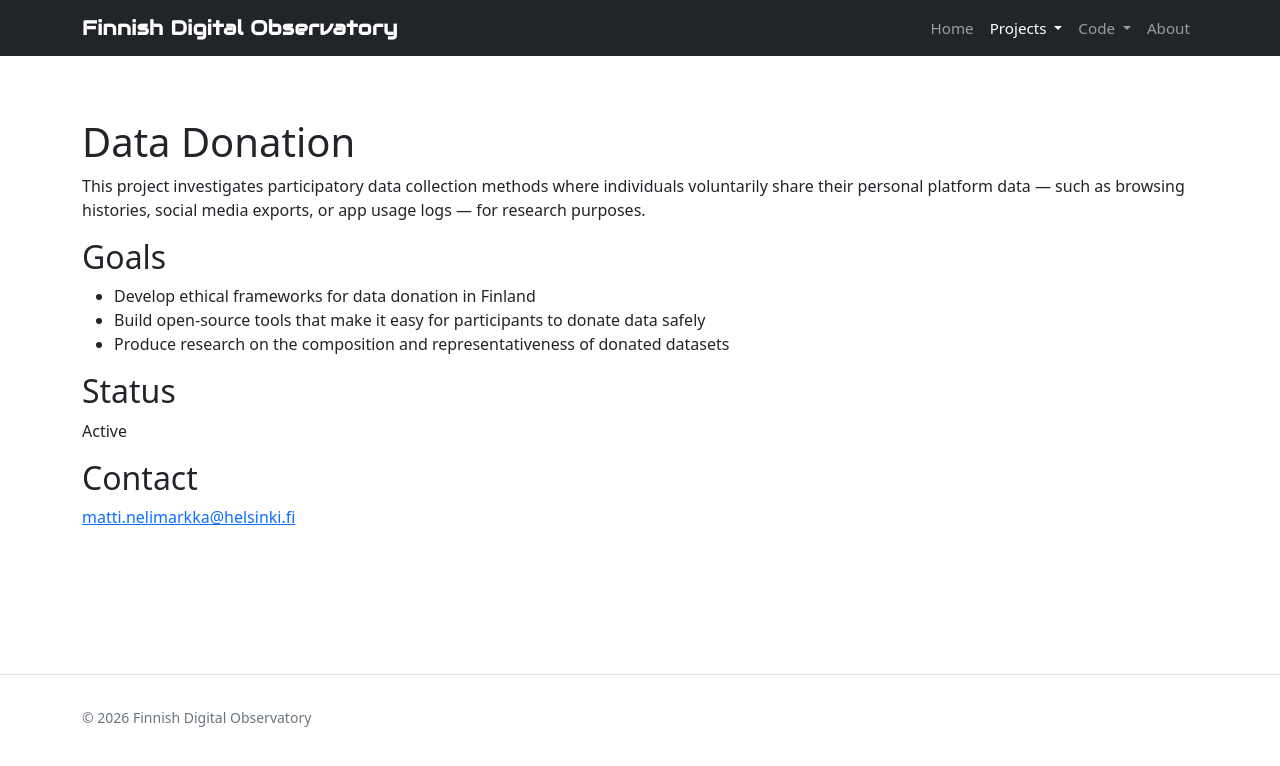
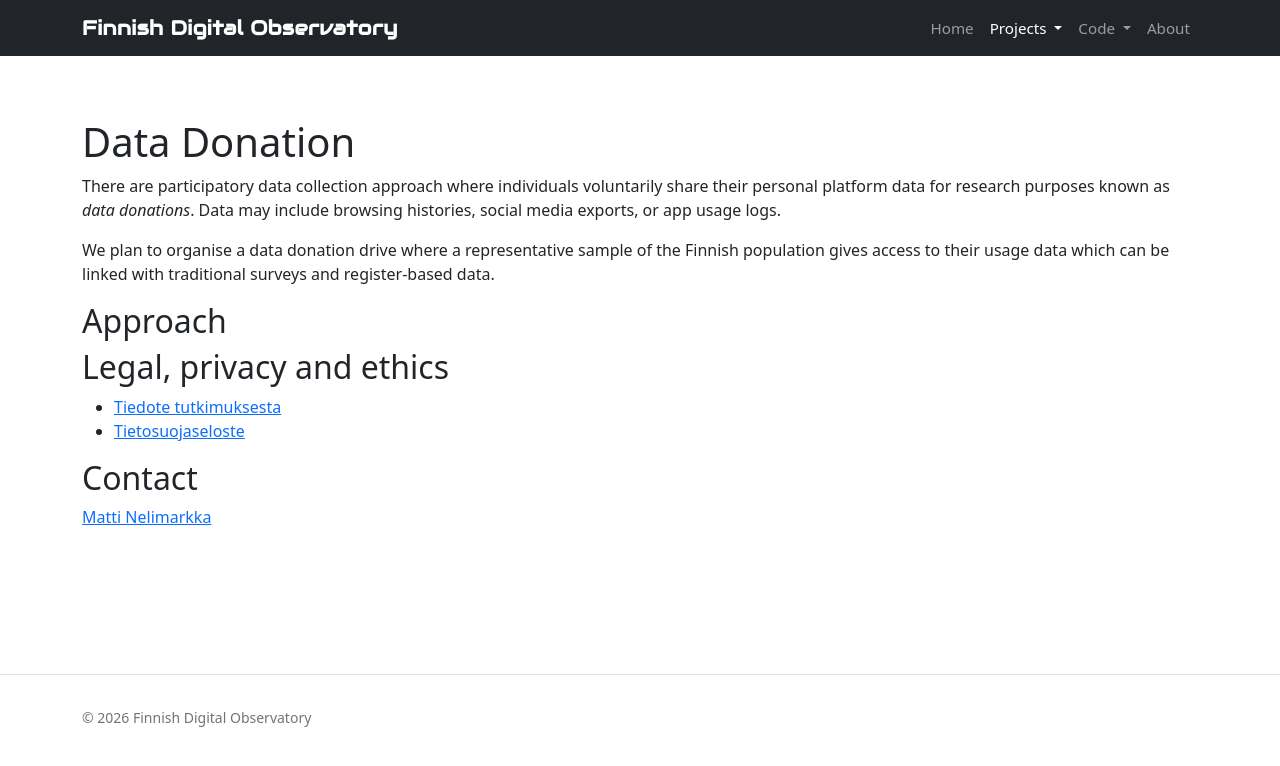
Before and after one commit to finnish-digital-observatory/finnish-digital-observatory.github.io, a Jekyll site: the page built from content/projects/data-donation.md, in a window 1280 px wide. Shown: the top 766 px of the page. Built offline with Jekyll 4.4.1, drawn with Linux system fonts in a browser that asks for light colours.

Commit message:
Add digital data observatory.

```diff
--- a/content/projects/data-donation.md
+++ b/content/projects/data-donation.md
@@ -8,18 +8,18 @@ nav_parent: /projects/
 
 # Data Donation
 
-This project investigates participatory data collection methods where individuals voluntarily share their personal platform data — such as browsing histories, social media exports, or app usage logs — for research purposes.
+There are participatory data collection approach where individuals voluntarily share their personal platform data for research purposes known as _data donations_.
+Data may include browsing histories, social media exports, or app usage logs.
 
-## Goals
+We plan to organise a data donation drive where a representative sample of the Finnish population gives access to their usage data which can be linked with traditional surveys and register-based data.
 
-- Develop ethical frameworks for data donation in Finland
-- Build open-source tools that make it easy for participants to donate data safely
-- Produce research on the composition and representativeness of donated datasets
+## Approach
 
-## Status
+## Legal, privacy and ethics
 
-Active
+* [Tiedote tutkimuksesta](/content/projects/data-donation/data-donation-info.pdf)
+* [Tietosuojaseloste](/content/projects/data-donation/data-donation-info.pdf)
 
 ## Contact
 
-[matti.nelimarkka@helsinki.fi](mailto:matti.nelimarkka@helsinki.fi)
+[Matti Nelimarkka](mailto:matti.nelimarkka@helsinki.fi)
```
Also changed, not shown: 2 other files.
